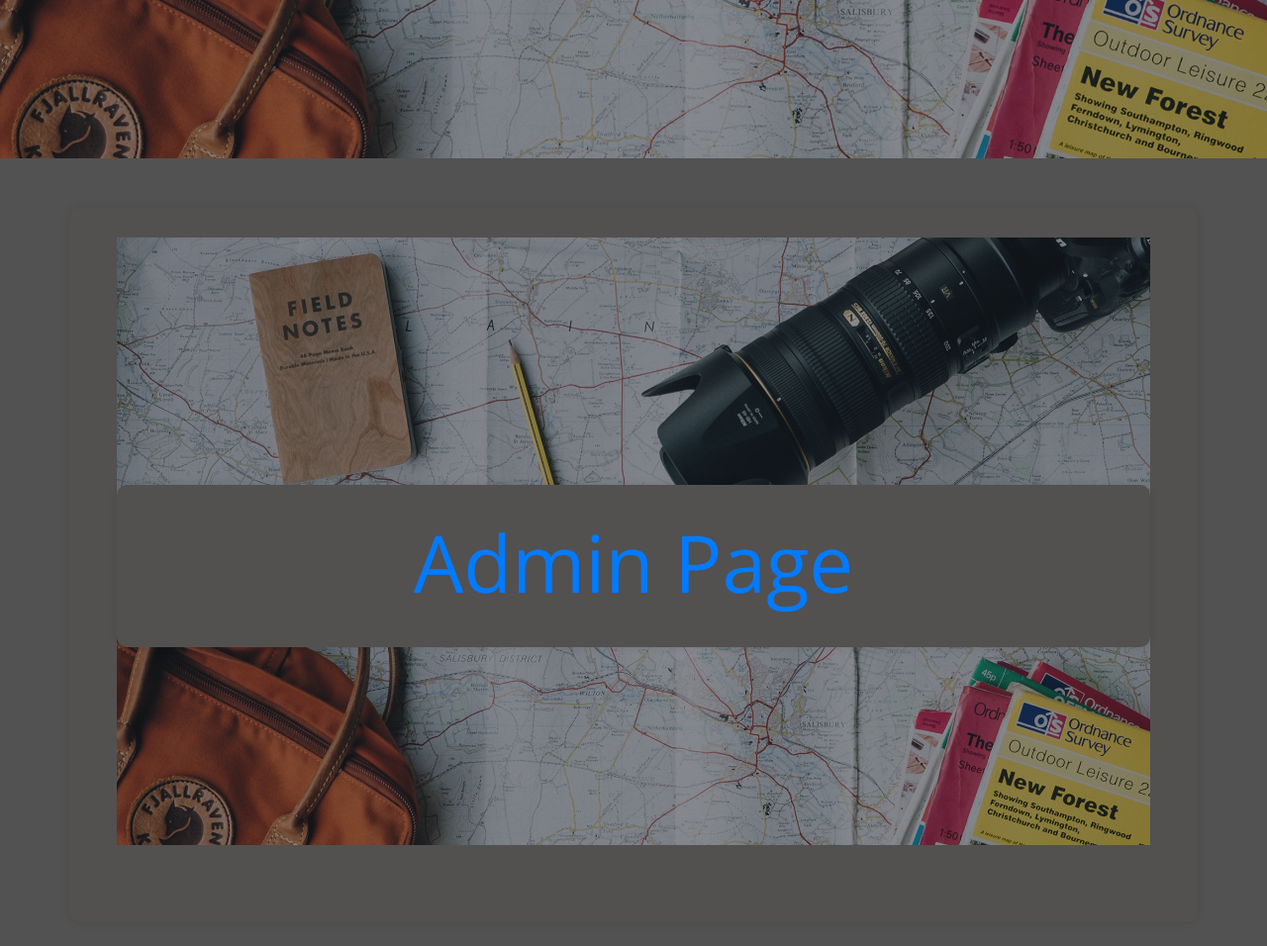
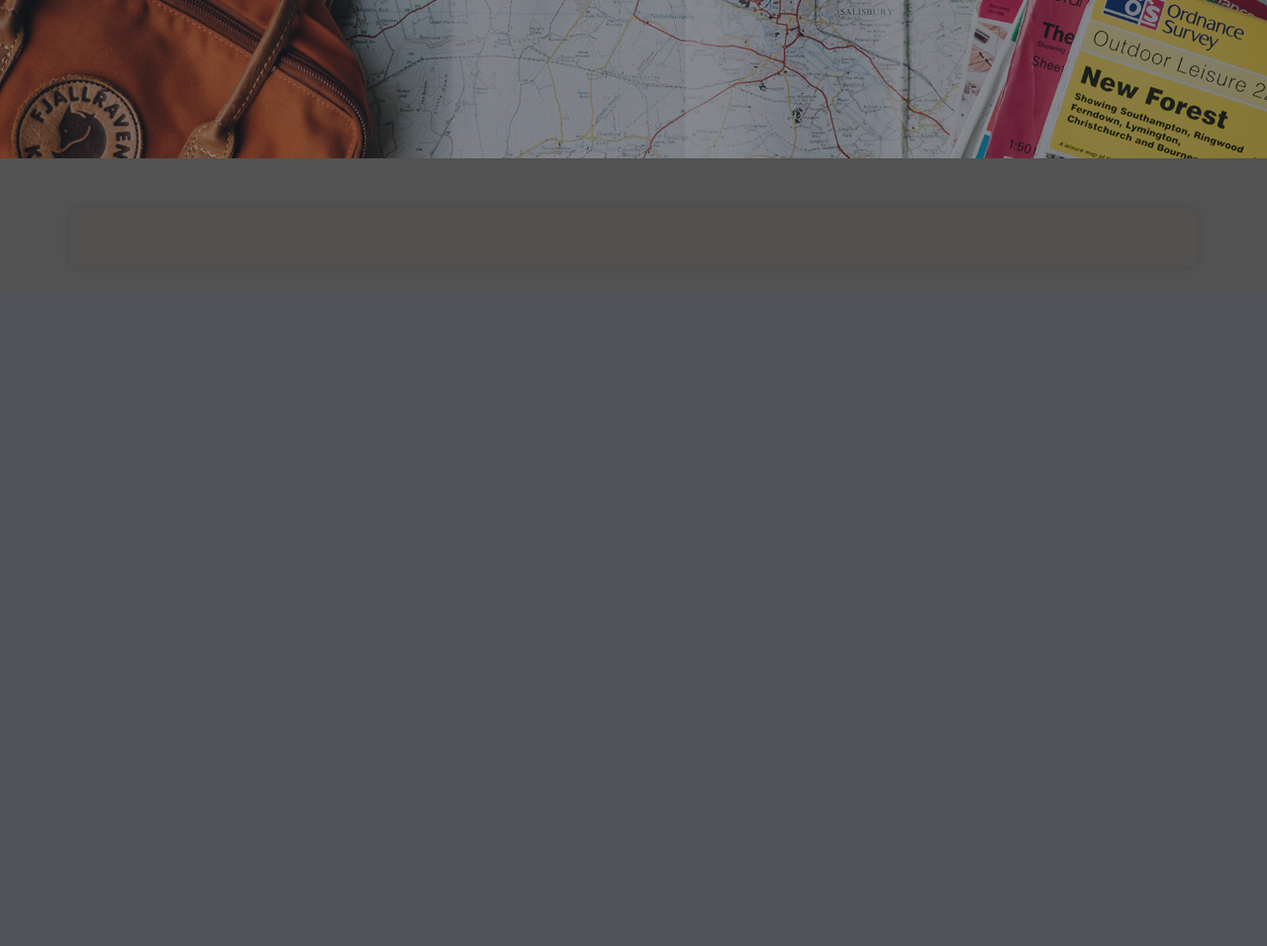
Before and after one commit to robsen123-fexil/Astu-CSE--CLUB-Managment-System, a Django app: page /adminpage/ in a window 1280 px wide. Shown: the part 590-1546 px from the top of the page at 99% size. After the commit the page ends 750 px from the top, so only its background shows below. Run offline with Django 4.2, Linux system fonts and the light colour scheme; some libraries are stand-ins or nearby versions.

Commit message:
event process

```diff
--- a/base/template/adminpage.html
+++ b/base/template/adminpage.html
@@ -104,9 +104,3 @@
 <main class="mb-4">
     <div class="container px-4 px-lg-5">
         <!-- Page Header-->
-        <header class="masthead" style="background-image: url('assets/img/about-bg.jpg');">
-            <div class="container position-relative px-4 px-lg-5">
-                <div class="row gx-2 gx-lg-5 justify-content-center">
-                    <div class="col-md-10 col-8 col-xl-7">
-                        <div class="page-heading">
-                            <h1>Admin Page
```
